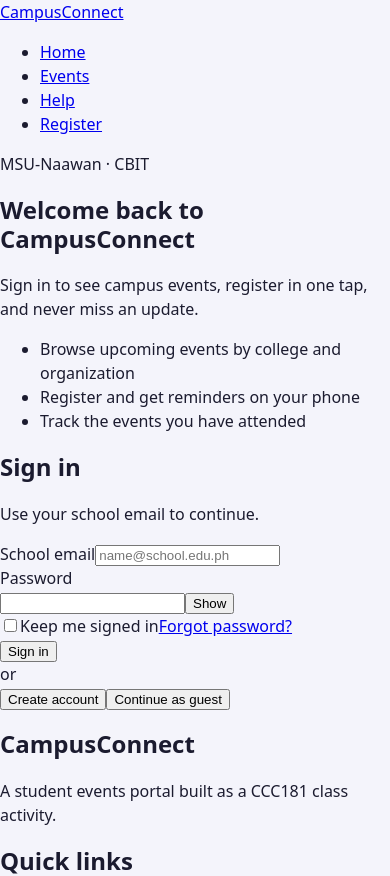
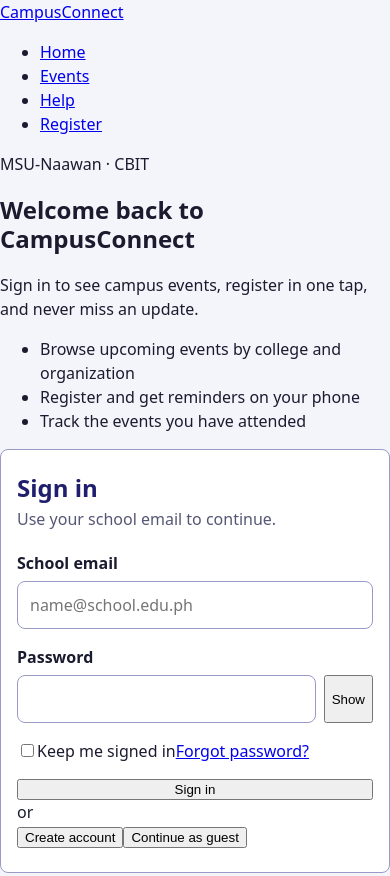
Before and after one commit to carlcliffordsagaray-afk/ccc181-week10-group10, a React (Vite) app: page / in a window 390 px wide. Shown: the top 876 px of the page. Built offline with nearby package versions, Linux system fonts and the light colour scheme.

Commit message:
form: login card and stacked full-width fields on phone

```diff
--- a/src/styles/form.css
+++ b/src/styles/form.css
@@ -1,90 +1,75 @@
-/* =======================================================================
-   MEMBER 3  |  form.css  |  Login card, form fields, buttons (Flexbox)
-   Branch: feature/form-<lastname>
-   -----------------------------------------------------------------------
-   MOBILE-FIRST RULES
-   1. Write the PHONE styles first, with NO media query.
-   2. Use min-width media queries ONLY. Never max-width.
-   3. Use rem or % (thin borders may use px).
-   4. Edit ONLY this file. Use the --variables from reset.css.
-   5. Every tap target is at least 48px tall. Every :hover also gets :focus-visible.
-   ======================================================================= */
+.login-card {
+  width: 100%;
+  background: var(--surface);
+  border: 1px solid var(--border);
+  border-radius: var(--radius);
+  padding: 1.5rem 1rem;
+}
 
+.login-card__title {
+  margin: 0 0 0.25rem;
+  font-size: 1.5rem;
+  color: var(--navy);
+}
 
-/* ---- 1. PHONE (no media query) ---------------------------------------
-   CARD
-   TODO .login-card           width 100%; background var(--surface);
-                              1px solid var(--border); border-radius var(--radius);
-                              padding 1.5rem 1rem
-   TODO .login-card__title    margin 0 0 0.25rem; font-size 1.5rem; color var(--navy)
-   TODO .login-card__subtitle margin 0 0 1.25rem; color var(--muted)
+.login-card__subtitle {
+  margin: 0 0 1.25rem;
+  color: var(--muted);
+}
 
-   FORM (Flexbox, a COLUMN)
-   TODO .login-form           display: flex; flex-direction: column; gap 1rem
-   TODO .form-field           display: flex; flex-direction: column; gap 0.375rem
-   TODO .form-field label     font-weight 600
-   TODO .form-field input     width 100%; min-width 0; min-height 48px;
-                              side padding 0.75rem; font-size 1rem (16px!);
-                              1px solid var(--border); rounded corners
-   TODO .form-field input:focus-visible   a clear outline (example: 3px solid var(--gold))
-   TODO .password-row         display: flex; gap 0.5rem   (input + Show button in ONE row)
-   TODO .password-row input   flex: 1
-   TODO .form-error           margin 0; font-size 0.875rem; color var(--error)
-   TODO .form-success         padding 0.75rem; color var(--success);
-                              light green background (example: #e7f6ec)
+/* FORM (Flexbox, a COLUMN) */
+.login-form {
+  display: flex;
+  flex-direction: column;
+  gap: 1rem;
+}
 
-   OPTIONS ROW (stacked on phone)
-   TODO .form-options         display: flex; flex-direction: column
-   TODO .checkbox             display: flex; align-items: center; gap 0.5rem;
-                              min-height 48px
-   TODO .checkbox input       width and height 1.5rem; margin 0
-   TODO .link                 display: inline-flex; align-items: center; min-height 48px;
-                              color var(--navy); bold.
-                              Add :hover AND :focus-visible styles
+.form-field {
+  display: flex;
+  flex-direction: column;
+  gap: 0.375rem;
+}
 
-   BUTTONS
-   TODO .btn                  display: inline-flex; centered text; min-height 48px;
-                              side padding 1rem; font-size 1rem; bold;
-                              2px solid var(--navy); rounded; cursor: pointer
-   TODO .btn:focus-visible    outline 3px solid var(--gold); outline-offset 2px
-   TODO .btn--primary         width 100%; white text on var(--navy);
-                              :hover AND :focus-visible use var(--navy-hover)
-   TODO .btn--secondary       width 100%; navy text on white;
-                              :hover AND :focus-visible use a light background (#e8e8f7)
-   TODO .toggle-password      min-width 4.5rem; navy text on white
-                              (it stays next to the password input)
+.form-field label {
+  font-weight: 600;
+}
 
-   DIVIDER AND ALTERNATIVE ACTIONS
-   TODO .login-card__divider  display: flex; align-items: center; gap 0.75rem;
-                              margin 1.25rem 0; color var(--muted)
-   TODO .login-card__divider::before and ::after
-                              content: ''; flex: 1; height 1px; background var(--border)
-   TODO .alt-actions          display: flex; flex-direction: column; gap 0.5rem
-   -------------------------------------------------------------------- */
+.form-field input {
+  width: 100%;
+  min-width: 0;
+  min-height: 48px;
+  padding: 0.75rem;
+  font-size: 1rem; /* 16px: stops iOS Safari from zooming in */
+  font-family: inherit;
+  border: 1px solid var(--border);
+  border-radius: var(--radius);
+}
 
+.form-field input:focus-visible {
+  outline: 3px solid var(--gold);
+  outline-offset: 1px;
+}
 
+.password-row {
+  display: flex;
+  gap: 0.5rem; /* input + Show button in ONE row */
+}
 
+.password-row input {
+  flex: 1;
+}
 
-/* ---- 2. 768px and up (tablets) ---------------------------------------
-   TODO @media (min-width: 768px)
-        .login-card           max-width: 32rem; margin-inline: auto; padding 2rem
-        .form-options         flex-direction: row; justify-content: space-between;
-                              align-items: center   (checkbox LEFT, link RIGHT)
-        .alt-actions          flex-direction: row   (two buttons SIDE BY SIDE)
-   -------------------------------------------------------------------- */
+.form-error {
+  margin: 0;
+  font-size: 0.875rem;
+  color: var(--error);
+}
 
-
-
-
-/* ---- 3. 1024px and up (laptops) --------------------------------------
-   TODO @media (min-width: 1024px)
-        .login-card           padding 2.5rem
-        .login-card__title    font-size 1.75rem
-   -------------------------------------------------------------------- */
-
-
-
-
-/* ---- 4. 1280px and up ------------------------------------------------
-   Nothing new here: .container (Member 1) keeps the content centered.
-   -------------------------------------------------------------------- */
+.form-success {
+  margin: 0;
+  padding: 0.75rem;
+  color: var(--success);
+  background: #e7f6ec;
+  border-radius: var(--radius);
+  overflow-wrap: anywhere; /* long emails never cause sideways scroll */
+}
```
